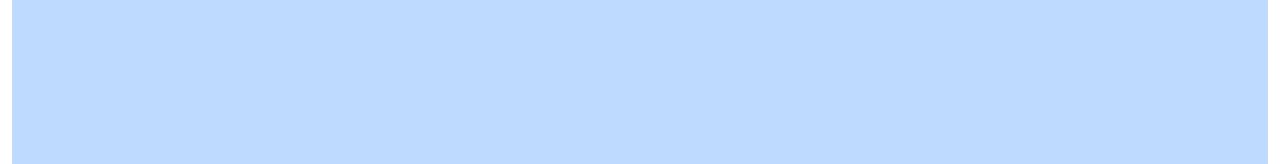
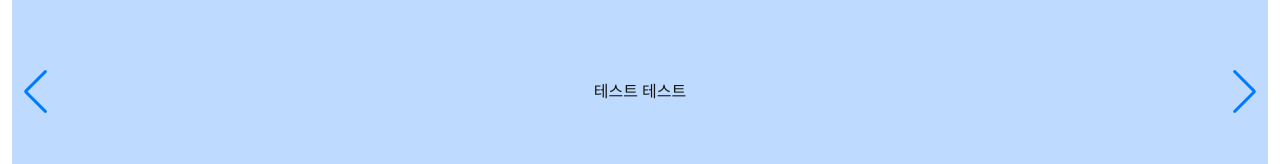
Before and after one commit to rierik/plants-e-commerce, a Next.js app: page / in a window 1280 px wide. Shown: the part 252-416 px from the top of the page. Built offline with nearby package versions, Linux system fonts and the light colour scheme.

Commit message:
Feat: 배너 슬라이드 생성

```diff
--- a/src/app/page.tsx
+++ b/src/app/page.tsx
@@ -1,6 +1,36 @@
+'use client';
+
 import Image from 'next/image';
+import { Swiper, SwiperSlide } from 'swiper/react';
+import { Navigation, Scrollbar, Autoplay } from 'swiper/modules';
+import 'swiper/css';
+import 'swiper/css/navigation';
+import 'swiper/css/pagination';
 
 export default function Home() {
+  const slideData = [
+    {
+      id: 1,
+      text: '테스트 테스트',
+    },
+    {
+      id: 2,
+      text: '테스트 테스트',
+    },
+    {
+      id: 3,
+      text: '테스트 테스트',
+    },
+    {
+      id: 4,
+      text: '테스트 테스트',
+    },
+    {
+      id: 5,
+      text: '테스트 테스트',
+    },
+  ];
+
   return (
     <div className="max-w-custom font-[family-name:var(--font-geist-sans)] w-">
       <header className="grid grid-cols-[160px_auto_120px] items-center w-full h-16 p-1.5  ">
@@ -33,7 +63,28 @@ export default function Home() {
         </ul>
       </header>
       <main className="flex flex-col gap-[32px] row-start-2 items-center sm:items-start">
-        <div className="w-full h-140 bg-blue-200">배너</div>
+        <div className="w-full h-140 bg-blue-200">
+          <div className="h-full swiper-container">
+            <Swiper
+              modules={[Navigation, Scrollbar, Autoplay]} // 이렇게 넘기는 방식이 최신
+              loop={true} // 슬라이드 루프
+              navigation={true} // prev, next button
+              autoplay={{
+                delay: 4000,
+                disableOnInteraction: false, // 사용자 상호작용시 슬라이더 일시 정지 비활성
+              }}
+              className="h-full leading-140 text-center"
+            >
+              {slideData.map((slide) => (
+                <SwiperSlide className="w-full" key={slide.id}>
+                  <div>
+                    <div>{slide.text}</div>
+                  </div>
+                </SwiperSlide>
+              ))}
+            </Swiper>
+          </div>
+        </div>
         <div className="w-full">
           <section className="my-10">
             <h2 className="flex items-center justify-between py-4">
```
